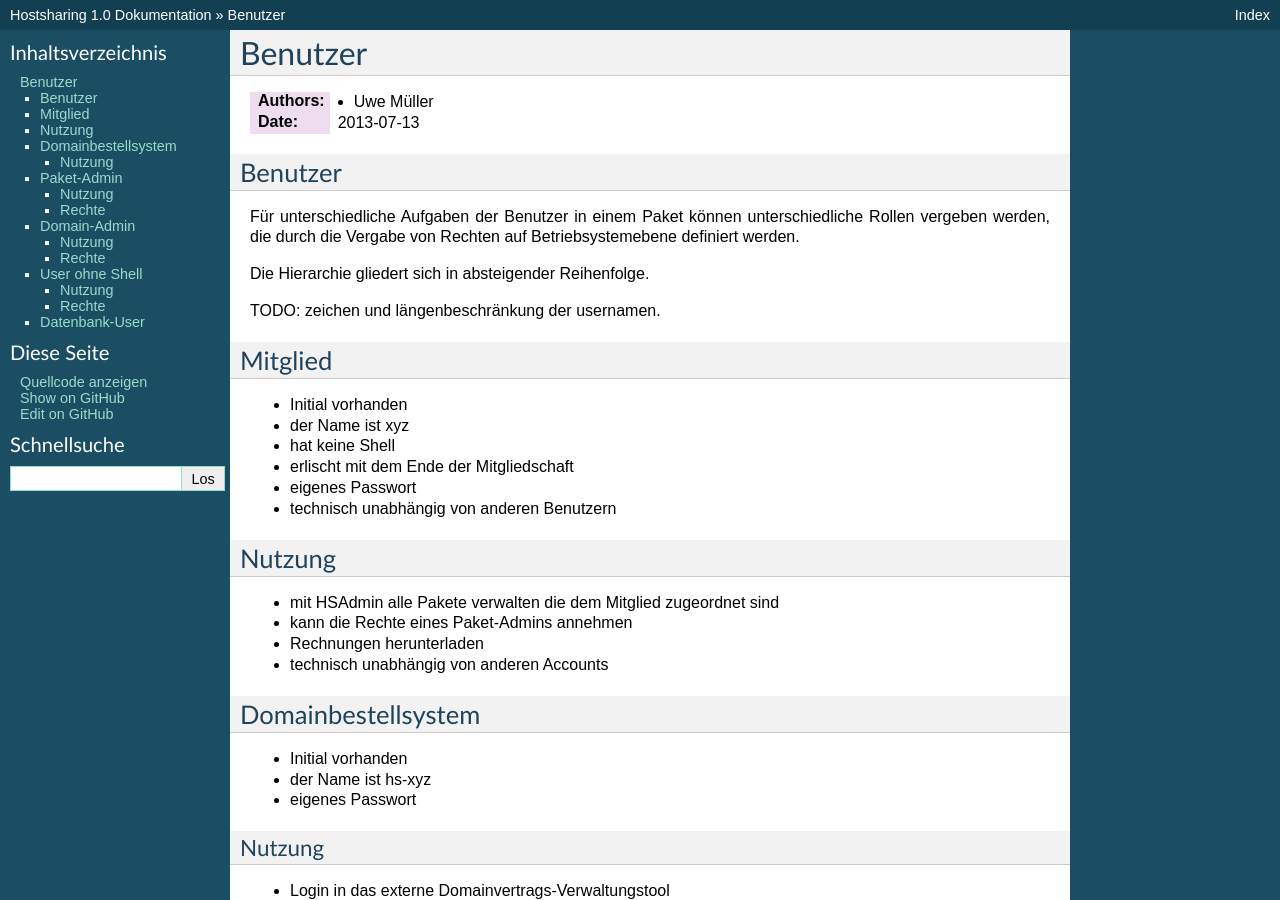
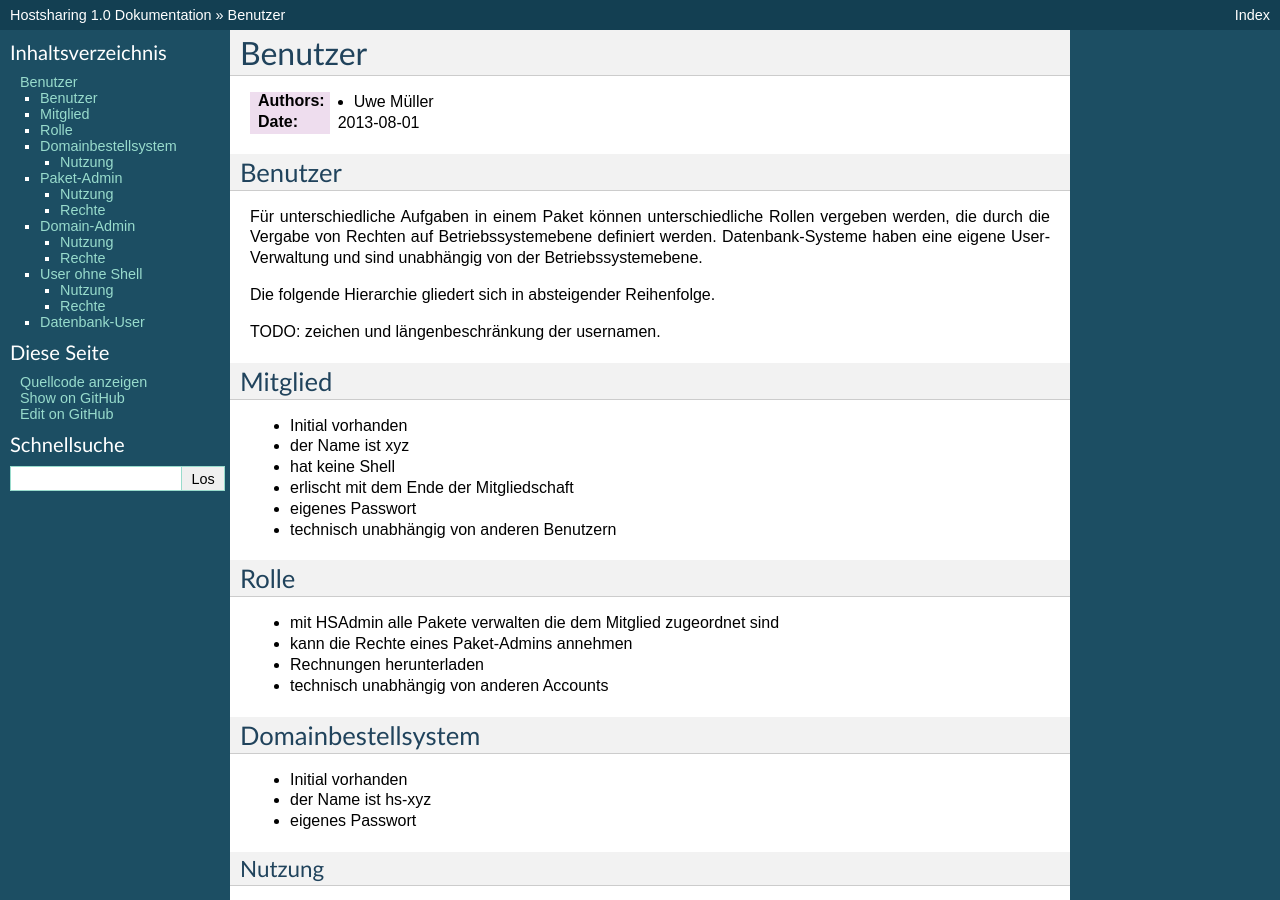
Before and after one commit to hostsharing/hs.docs.users, a Sphinx documentation site: the page built from source/benutzer.rst, in a window 1280 px wide and 900 px high. Built offline with Sphinx 7.4.7, drawn with Linux system fonts in a browser that asks for light colours; pages that are not in the unit, such as notebooks, are missing from menus.

Commit message:
typo and change phrase

```diff
--- a/source/benutzer.rst
+++ b/source/benutzer.rst
@@ -3,7 +3,7 @@ Benutzer
 ========
 
 :Authors: - Uwe Müller
-:Date: 2013-07-13
+:Date: 2013-08-01
 
 
 
@@ -11,10 +11,10 @@ Benutzer
 Benutzer
 ========
 
-Für unterschiedliche Aufgaben der Benutzer in einem Paket können unterschiedliche Rollen vergeben werden, die durch die Vergabe
-von Rechten auf Betriebsystemebene definiert werden.
+Für unterschiedliche Aufgaben in einem Paket können unterschiedliche Rollen vergeben werden, die durch die Vergabe von Rechten auf Betriebssystemebene definiert werden.
+Datenbank-Systeme haben eine eigene User-Verwaltung und sind unabhängig von der Betriebssystemebene.
 
-Die Hierarchie gliedert sich in absteigender Reihenfolge.
+Die folgende Hierarchie gliedert sich in absteigender Reihenfolge.
 
 TODO: zeichen und längenbeschränkung der usernamen.
 
@@ -28,8 +28,8 @@ Mitglied
 - eigenes Passwort
 - technisch unabhängig von anderen Benutzern
 
-Nutzung
-=======
+Rolle
+=====
 
 - mit HSAdmin alle Pakete verwalten die dem Mitglied zugeordnet sind
 - kann die Rechte eines Paket-Admins annehmen
```
